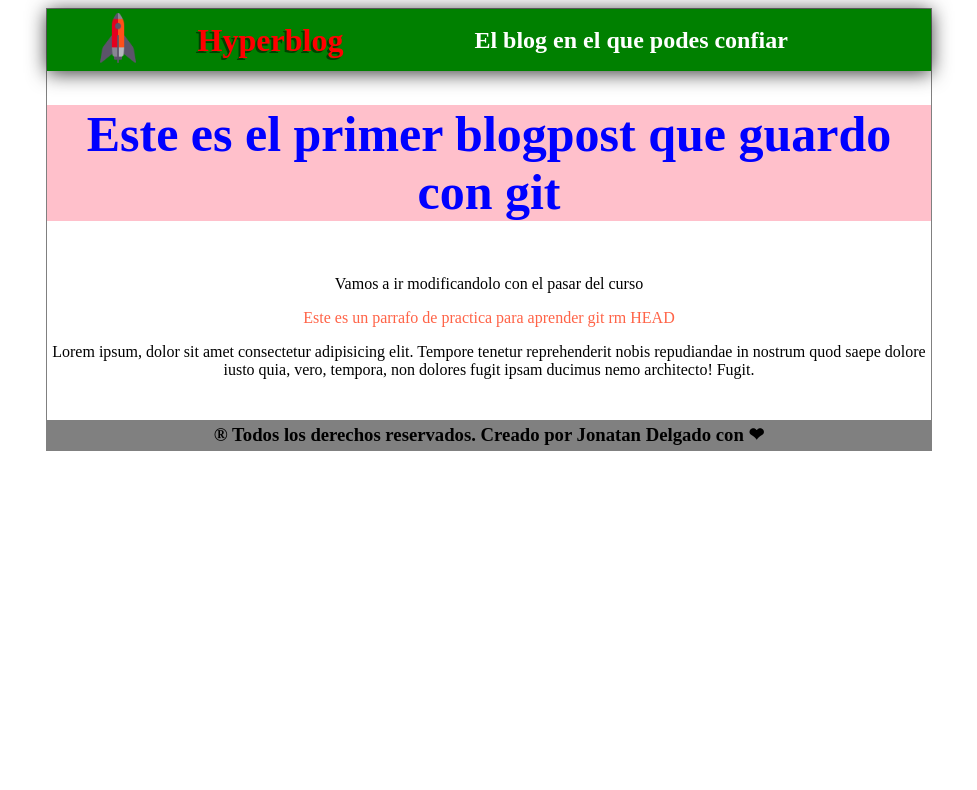
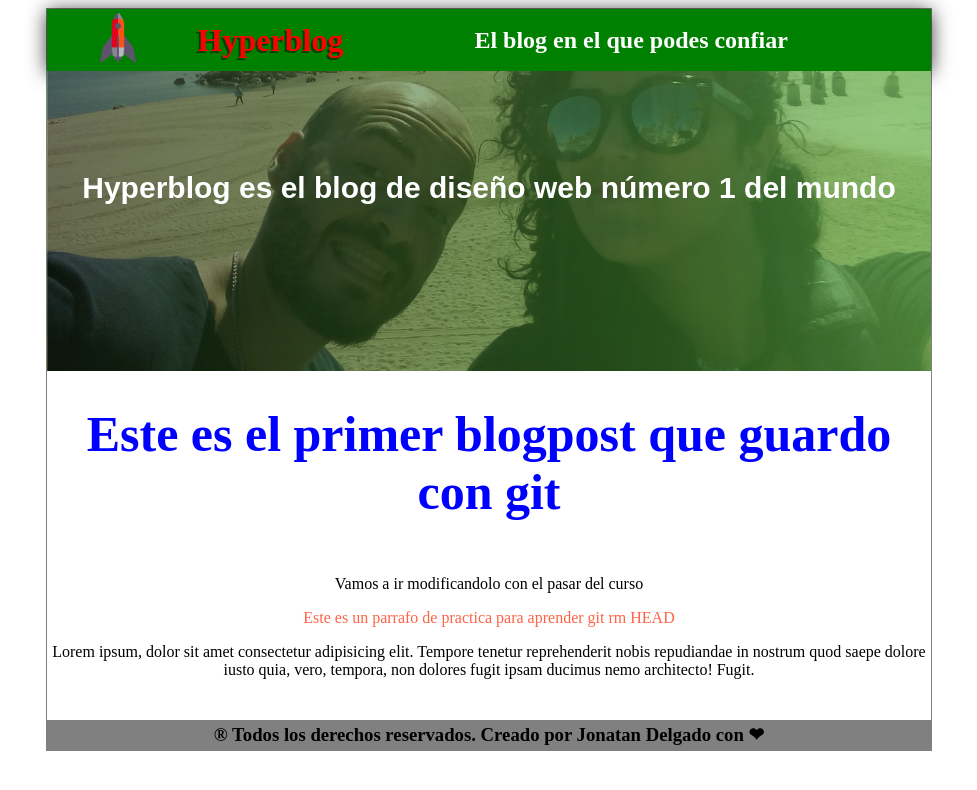
Before and after one commit to Delgadojonatan/Hyperblog-de-prueba, a plain HTML site: page index.html in a window 1280 px wide. Shown: the whole page, without its empty margins (151-1128 px from the left). Drawn offline with Linux system fonts and the light colour scheme.

Commit message:
se agrega seccion hero con la pagina de diseño numero 1 del mundo

```diff
--- a/css/estilos.css
+++ b/css/estilos.css
@@ -1,5 +1,4 @@
 h1{
-    background-color: pink;
     color: blue;
     font-size: 50px;
 }
@@ -29,7 +28,25 @@ h1{
     height: 50px;
 }
 
-h2{
+.hero{
+    height: 300px;
+    background-image: linear-gradient(to left, hsla(107, 58%, 48%, 0.507), hsla(104, 100%, 5%, 0.507)), url(../imagenes/belenyjoni.jpg);
+    background-position: bottom center ;
+    background-size: cover;
+}
+
+.hero h2{
+    position: relative;
+    top: 100px;
+    margin: 0;
+    color: white;
+    text-align: center;
+    font-size: 30px;
+    font-family: Arial, Helvetica, sans-serif;
+
+}
+
+.cabecera h2{
     color: red;
     font-size: 2em;
     margin: 0 15px;
--- a/index.html
+++ b/index.html
@@ -17,6 +17,10 @@
             <h2>Hyperblog</h2>
             <span>El blog en el que podes confiar</span>
         </div>
+        <div class="hero">
+         <!--    <img src="imagenes/belenyjoni.jpg" height="300px" width="auto" alt="imagen de hero"> -->
+            <h2>Hyperblog es el blog de diseño web número 1 del mundo</h2>
+        </div>
         <h1>Este es el primer blogpost que guardo con git</h1>
         <div class="cuerpo">
             <p>Vamos a ir modificandolo con el pasar del curso</p>
```
Also changed, not shown: imagenes/belenyjoni.jpg (added).
